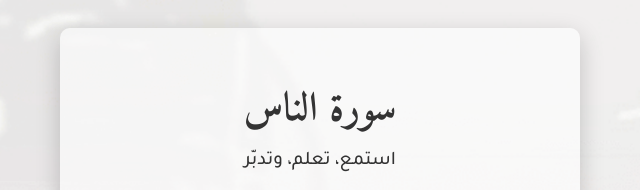
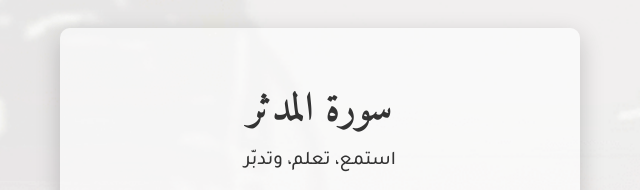
Before and after one commit to islamblanc69/smartbook, a plain HTML site: page modater.html in a window 1280 px wide. Shown: the top 190 px of the page, 320-960 px from the left. Drawn offline with Linux system fonts and the light colour scheme.

Commit message:
Update modater.html

```diff
--- a/modater.html
+++ b/modater.html
@@ -3,7 +3,7 @@
 <head>
     <meta charset="UTF-8">
     <meta name="viewport" content="width=device-width, initial-scale=1.0">
-    <title>سورة الناس</title>
+    <title>سورة المدثر</title>
 
     <link rel="preconnect" href="https://fonts.googleapis.com">
     <link rel="preconnect" href="https://fonts.gstatic.com" crossorigin>
@@ -84,7 +84,7 @@
 
     <div class="container">
 
-        <h1>سورة الناس</h1>
+        <h1>سورة المدثر</h1>
 
         <p>استمع، تعلم، وتدبّر</p>
 
```
